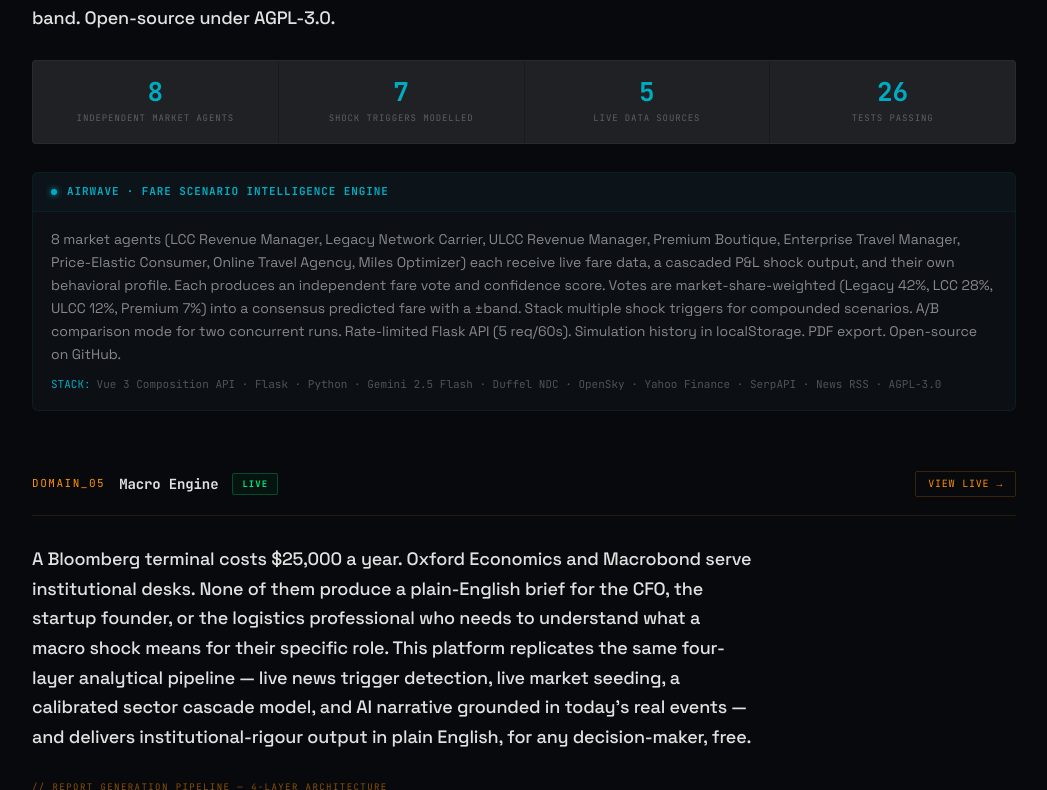
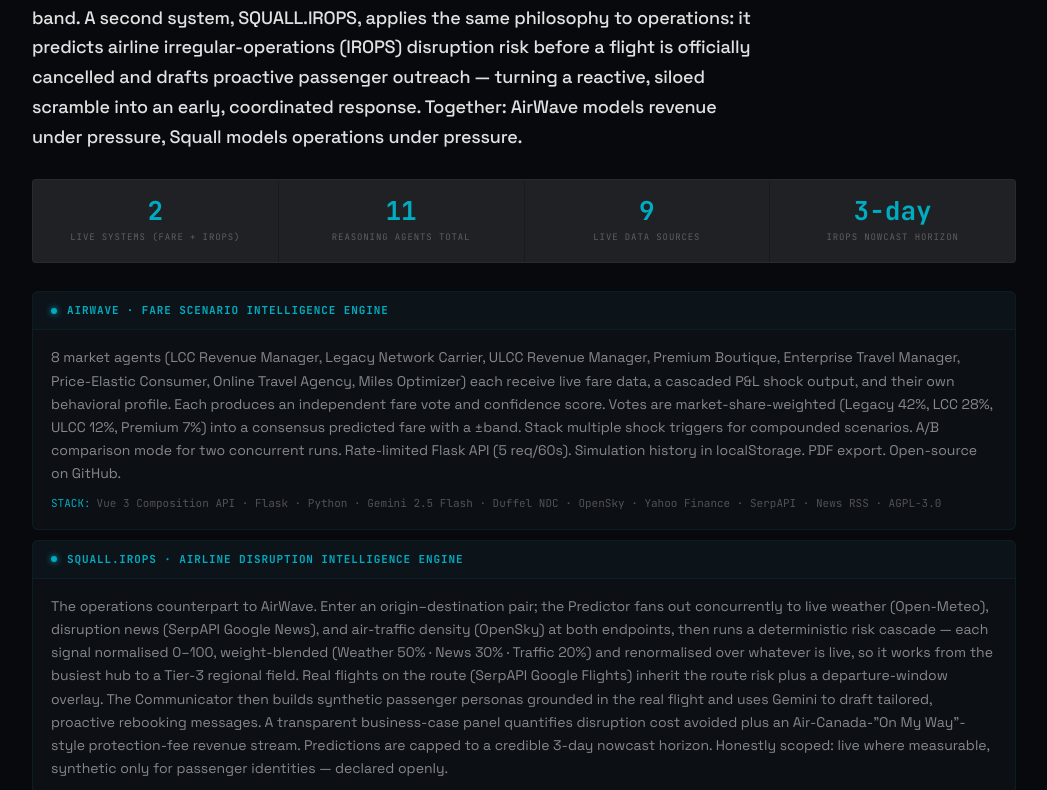
Before and after one commit to Ashwath-VS/s-ashwath-next, a Next.js app: page /docs in a window 1280 px wide. Shown: the part 2530-3320 px from the top of the page, without its empty margins (116-1163 px from the left). Built offline with nearby package versions, Linux system fonts and the light colour scheme.

Commit message:
docs: add SQUALL.IROPS to travel-tech domain + three-service hosting row

```diff
--- a/app/docs/page.tsx
+++ b/app/docs/page.tsx
@@ -54,15 +54,20 @@ const domains = [
     status: 'LIVE',
     statusColor: '#00e676',
     href: '/traveltech',
-    problem: 'Revenue management software on the airline side costs millions. A passenger booking LHR→JFK has no tools to model what a fuel spike, route disruption, or geopolitical event will do to fares over the following week. AirWave inverts this: pull live fares, run a deterministic P&L cascade model, deploy 8 independent market agents each with a fixed behavioral profile and fuel hedge position, then weight their votes by market share into a consensus fare prediction with a confidence band. Open-source under AGPL-3.0.',
+    problem: 'Revenue management software on the airline side costs millions. A passenger booking LHR→JFK has no tools to model what a fuel spike, route disruption, or geopolitical event will do to fares over the following week. AirWave inverts this: pull live fares, run a deterministic P&L cascade model, deploy 8 independent market agents each with a fixed behavioral profile and fuel hedge position, then weight their votes by market share into a consensus fare prediction with a confidence band. A second system, SQUALL.IROPS, applies the same philosophy to operations: it predicts airline irregular-operations (IROPS) disruption risk before a flight is officially cancelled and drafts proactive passenger outreach — turning a reactive, siloed scramble into an early, coordinated response. Together: AirWave models revenue under pressure, Squall models operations under pressure.',
     agents: [
       {
         name: 'AirWave · Fare Scenario Intelligence Engine',
         desc: '8 market agents (LCC Revenue Manager, Legacy Network Carrier, ULCC Revenue Manager, Premium Boutique, Enterprise Travel Manager, Price-Elastic Consumer, Online Travel Agency, Miles Optimizer) each receive live fare data, a cascaded P&L shock output, and their own behavioral profile. Each produces an independent fare vote and confidence score. Votes are market-share-weighted (Legacy 42%, LCC 28%, ULCC 12%, Premium 7%) into a consensus predicted fare with a ±band. Stack multiple shock triggers for compounded scenarios. A/B comparison mode for two concurrent runs. Rate-limited Flask API (5 req/60s). Simulation history in localStorage. PDF export. Open-source on GitHub.',
         stack: 'Vue 3 Composition API · Flask · Python · Gemini 2.5 Flash · Duffel NDC · OpenSky · Yahoo Finance · SerpAPI · News RSS · AGPL-3.0',
       },
+      {
+        name: 'SQUALL.IROPS · Airline Disruption Intelligence Engine',
+        desc: 'The operations counterpart to AirWave. Enter an origin–destination pair; the Predictor fans out concurrently to live weather (Open-Meteo), disruption news (SerpAPI Google News), and air-traffic density (OpenSky) at both endpoints, then runs a deterministic risk cascade — each signal normalised 0–100, weight-blended (Weather 50% · News 30% · Traffic 20%) and renormalised over whatever is live, so it works from the busiest hub to a Tier-3 regional field. Real flights on the route (SerpAPI Google Flights) inherit the route risk plus a departure-window overlay. The Communicator then builds synthetic passenger personas grounded in the real flight and uses Gemini to draft tailored, proactive rebooking messages. A transparent business-case panel quantifies disruption cost avoided plus an Air-Canada-"On My Way"-style protection-fee revenue stream. Predictions are capped to a credible 3-day nowcast horizon. Honestly scoped: live where measurable, synthetic only for passenger identities — declared openly.',
+        stack: 'React · Vite · TypeScript · FastAPI (async) · Python · Gemini 2.5 Flash · Open-Meteo · OpenSky · SerpAPI Flights + News · airportsdata · nginx · gunicorn/uvicorn',
+      },
     ],
-    metrics: [{ v: '8', l: 'Independent market agents' }, { v: '7', l: 'Shock triggers modelled' }, { v: '5', l: 'Live data sources' }, { v: '26', l: 'Tests passing' }],
+    metrics: [{ v: '2', l: 'Live systems (fare + IROPS)' }, { v: '11', l: 'Reasoning agents total' }, { v: '9', l: 'Live data sources' }, { v: '3-day', l: 'IROPS nowcast horizon' }],
   },
   {
     id: 'DOMAIN_05',
@@ -111,7 +116,7 @@ const platformStack = [
   { layer: 'Market Data', detail: 'Yahoo Finance API · open.exchangerate-api.com', note: '5-min cache on /api/market — VIX, WTI, S&P 500, USD/EUR, GOLD, 10Y UST. VIX drives cascade multiplier in real time.' },
   { layer: 'News Feed', detail: 'BBC World · BBC Business · NYT World · NYT Business RSS', note: '15-min cache on /api/triggers — keyword-matched to 6 shock categories, signal strength + live headline per trigger' },
   { layer: 'Custom Systems', detail: 'BFS Cascade Engine · Scramble text hook · Custom cursor · Fare analysis engine · SME credit scoring · Insurance claims triage scoring', note: 'All built from scratch — no third-party AI wrappers for domain logic' },
-  { layer: 'Hosting', detail: 'Fly.io · GitHub', note: 'Two always-on services: s-ashwath.com (Next.js) · airwave.s-ashwath.com (Flask + Vue). Singapore region. Env vars managed as Fly.io secrets.' },
+  { layer: 'Hosting', detail: 'Fly.io · GitHub', note: 'Three always-on services: s-ashwath.com (Next.js) · airwave.s-ashwath.com (Flask + Vue) · irops.s-ashwath.com (FastAPI + React). Singapore region. Env vars managed as Fly.io secrets.' },
 ];
 
 // ── Component ───────────────────────────────────────────────────────────────
@@ -309,7 +314,7 @@ export default function DocsPage() {
             <Link href="/">ALL DOMAINS</Link>
           </div>
           <div style={{ fontFamily: 'var(--mono)', fontSize: 10.5, color: 'var(--txt-faint)', width: '100%', marginTop: 6 }}>
-            // Technical Documentation · S. Ashwath · Operator-Builder · 5 Domains · 13 Agents
+            // Technical Documentation · S. Ashwath · Operator-Builder · 5 Domains · 14 Agents
           </div>
         </div>
       </footer>
```
